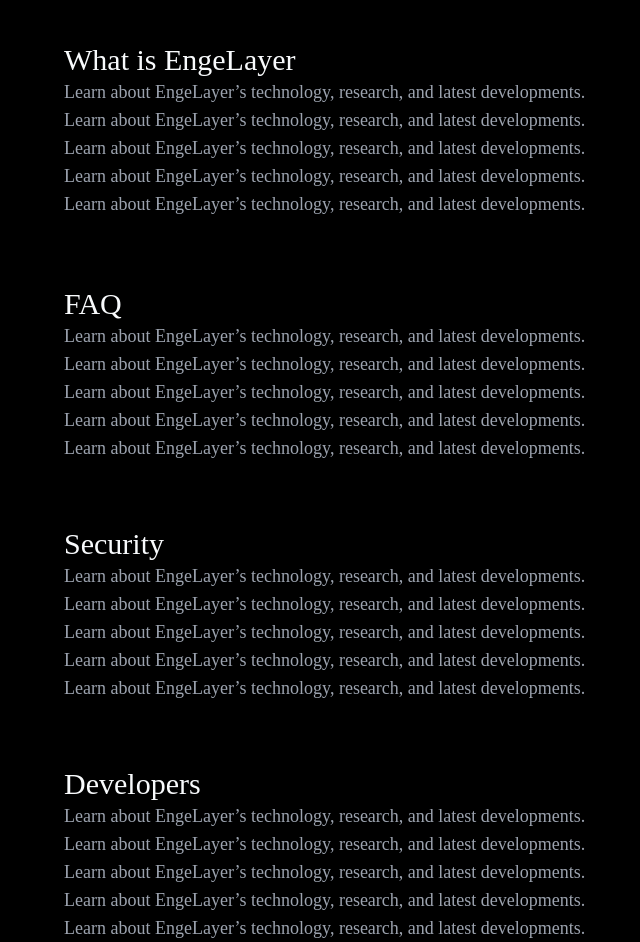
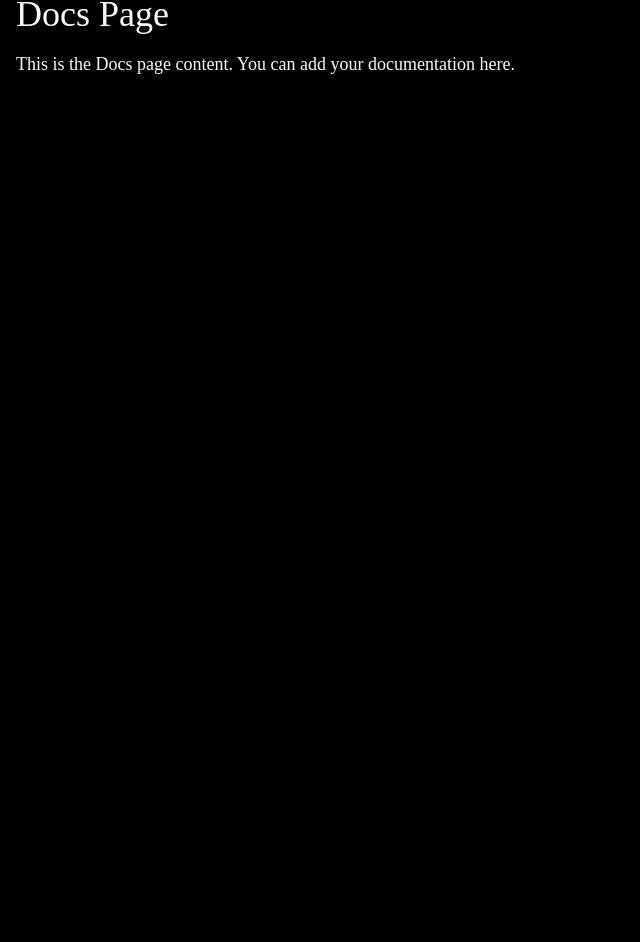
Before and after one commit to van-vanich/engelayer, a Next.js app: page /blog in a window 1280 px wide. Shown: the part 188-1130 px from the top of the page, without its empty margins (0-640 px from the left). After the commit the page ends 800 px from the top, so only its background shows below. Built offline with nearby package versions, Linux system fonts and the light colour scheme.

Commit message:
remove code from blog to docs finish docs page

```diff
--- a/src/app/blog/page.js
+++ b/src/app/blog/page.js
@@ -5,60 +5,11 @@
         <>
             <Navbar/>
             <div>
-              <div className="container mx-auto p-16">
-                  <h1 className="text-3xl">What is EngeLayer</h1>
-                  <p className="text-lg text-gray-400">Learn about EngeLayer’s technology, research, and latest
-                      developments.</p>
-                  <p className="text-lg text-gray-400">Learn about EngeLayer’s technology, research, and latest
-                      developments.</p>
-                  <p className="text-lg text-gray-400">Learn about EngeLayer’s technology, research, and latest
-                      developments.</p>
-                  <p className="text-lg text-gray-400">Learn about EngeLayer’s technology, research, and latest
-                      developments.</p>
-                  <p className="text-lg text-gray-400">Learn about EngeLayer’s technology, research, and latest
-                      developments.</p>
-              </div>
-
-              <div className="container mx-auto pl-16 pt-1">
-                  <h1 className="text-3xl">FAQ</h1>
-                  <p className="text-lg text-gray-400">Learn about EngeLayer’s technology, research, and latest
-                      developments.</p>
-                  <p className="text-lg text-gray-400">Learn about EngeLayer’s technology, research, and latest
-                      developments.</p>
-                  <p className="text-lg text-gray-400">Learn about EngeLayer’s technology, research, and latest
-                      developments.</p>
-                  <p className="text-lg text-gray-400">Learn about EngeLayer’s technology, research, and latest
-                      developments.</p>
-                  <p className="text-lg text-gray-400">Learn about EngeLayer’s technology, research, and latest
-                      developments.</p>
-              </div>
-
-              <div className="container mx-auto pl-16 pt-16">
-                  <h1 className="text-3xl">Security</h1>
-                  <p className="text-lg text-gray-400">Learn about EngeLayer’s technology, research, and latest
-                      developments.</p>
-                  <p className="text-lg text-gray-400">Learn about EngeLayer’s technology, research, and latest
-                      developments.</p>
-                  <p className="text-lg text-gray-400">Learn about EngeLayer’s technology, research, and latest
-                      developments.</p>
-                  <p className="text-lg text-gray-400">Learn about EngeLayer’s technology, research, and latest
-                      developments.</p>
-                  <p className="text-lg text-gray-400">Learn about EngeLayer’s technology, research, and latest
-                      developments.</p>
-              </div>
-
-              <div className="container mx-auto pl-16 pt-16">
-                  <h1 className="text-3xl">Developers</h1>
-                  <p className="text-lg text-gray-400">Learn about EngeLayer’s technology, research, and latest
-                      developments.</p>
-                  <p className="text-lg text-gray-400">Learn about EngeLayer’s technology, research, and latest
-                      developments.</p>
-                  <p className="text-lg text-gray-400">Learn about EngeLayer’s technology, research, and latest
-                      developments.</p>
-                  <p className="text-lg text-gray-400">Learn about EngeLayer’s technology, research, and latest
-                      developments.</p>
-                  <p className="text-lg text-gray-400">Learn about EngeLayer’s technology, research, and latest
-                      developments.</p>
+                <div className="container mx-auto p-4">
+                    <h1 className="text-4xl">Docs Page</h1>
+                    <p className="text-lg mt-4">
+                        This is the Docs page content. You can add your documentation here.
+                    </p>
                 </div>
             </div>
         </>
--- a/src/app/docs/page.js
+++ b/src/app/docs/page.js
@@ -2,17 +2,100 @@
 
 const Docs = () => {
     return (
-        <>
-            <Navbar/>
-            <div>
-                <div className="container mx-auto p-4">
-                    <h1 className="text-4xl">Docs Page</h1>
-                    <p className="text-lg mt-4">
-                        This is the Docs page content. You can add your documentation here.
-                    </p>
-                </div>
+    <>
+        <Navbar/>
+        <div>
+            <div className="container mx-auto p-16">
+                <h1 className="text-3xl pl-2">● What is EngeLayer</h1>
+                <p className="text-lg text-gray-400 pt-2">EngeLayer is an innovative decentralized application
+                    (dApp) built
+                    to deliver onchain analytics specifically for Ethereum Virtual Machine (EVM) Chains. </p>
+                <p className="text-lg text-gray-400">EngeLayer empowers users with a suite of advanced features
+                    designed to provide insights into their digital assets and activities.</p>
+
+                <p className="text-lg text-gray-400 pt-2">EngeLayer offers users the capability to effortlessly
+                    monitor
+                    their onchain balances across multiple EVM chains. With real-time updates and intuitive </p>
+                <p className="text-lg text-gray-400">visualization tools, users can stay informed about their
+                    cryptocurrency holdings at all times.</p>
+
+                <p className="text-lg text-gray-400 pt-2">Dive deep into your transaction history with EngeLayer's
+                    seamless interface. Gain valuable insights into past transactions, including sender and
+                    receiver </p>
+                <p className="text-lg text-gray-400">information, transaction amounts, and more. EngeLayer provides
+                    a
+                    comprehensive overview of your blockchain activity, ensuring transparency and </p>
+                <p className="text-lg text-gray-400">accountability.</p>
+
+                <p className="text-lg text-gray-400 pt-2">EngeLayer goes beyond traditional cryptocurrency tracking
+                    by
+                    offering support for Non-Fungible Tokens (NFTs). Easily manage your NFT holdings, view </p>
+                <p className="text-lg text-gray-400">detailed information about individual tokens, and track their
+                    value over time.</p>
+
+                <p className="text-lg text-gray-400 pt-2">EngeLayer seamlessly integrates with popular EVM-based
+                    decentralized applications (dApps) such as AAVE, Compound Finance, and Lido Finance. Track
+                    your </p>
+                <p className="text-lg text-gray-400">interactions with these platforms directly from EngeLayer's
+                    interface, allowing for a comprehensive overview of your lendings, borrows or staked assets.</p>
+
+                <p className="text-lg text-gray-400 pt-2">Welcome to the future of Web3 Analytics – Welcome to
+                    EngeLayer.</p>
+
             </div>
-        </>
+
+            <div className="container mx-auto pl-16 pt-1">
+                <h1 className="text-3xl pl-2">● FAQ</h1>
+                <h2 className="text-xl">How can I access my onchain balances?</h2>
+
+                <p className="text-lg text-gray-400 pt-2">Users can access their onchain balances by just entering
+                    their wallet address in Dashboard. Once wallet address is entered, users can view their
+                    balances </p>
+                <p className="text-lg text-gray-400">across various EVM chains.</p>
+
+                <h2 className="text-xl pt-4">Can I track my transaction history on EngeLayer?</h2>
+                <p className="text-lg text-gray-400 pt-2">Absolutely! EngeLayer provides users with a detailed
+                    transaction history, allowing them to explore and analyze their onchain activities. Users can
+                    view </p>
+                <p className="text-lg text-gray-400">transaction details such as sender, receiver, amount, and much
+                    more.</p>
+
+                <h2 className="text-xl pt-4">Can I track the value of my Non-Fungible Token holdings on
+                    EngeLayer?</h2>
+
+                <p className="text-lg text-gray-400 pt-2">Yes, you can! EngeLayer empowers users with comprehensive
+                    insights into their Non-Fungible Token holdings, offering detailed information and
+                    estimated </p>
+                <p className="text-lg text-gray-400">values for each digital asset.</p>
+
+            </div>
+
+            <div className="container mx-auto pl-16 pt-16">
+                <h1 className="text-3xl pl-2">● Developers</h1>
+                <p className="text-lg text-gray-400 pt-2">EngeLayer welcomes developers to integrate their
+                    decentralized applications (dApps) to our Infrastructure for real-time onchain Analytics by
+                    providing </p>
+                <p className="text-lg text-gray-400">users with valuable insights and analytics directly through our
+                    user-friendly interface.</p>
+
+                <p className="text-lg text-gray-400 pt-2">Integrating your dApp with EngeLayer enables users to
+                    seamlessly track their interactions and contributions within your ecosystem. By leveraging
+                    our </p>
+                <p className="text-lg text-gray-400">analytics platform, developers can increase the visibility of
+                    their dApp and attract new users interested in monitoring their onchain activities.</p>
+
+                <p className="text-lg text-gray-400 pt-2">Users can access analytics for multiple dApps within a
+                    single platform, eliminating the need to navigate between different interfaces and
+                    applications.</p>
+
+                <p className="text-lg text-gray-400 pt-2">EngeLayer values collaborative partnerships with
+                    developers, fostering a community-driven approach to blockchain analytics. We are open to
+                    feedback, </p>
+                <p className="text-lg text-gray-400">suggestions, and feature requests from developers, ensuring
+                    that our platform meets the evolving needs of the blockchain ecosystem.</p>
+            </div>
+        </div>
+    </>
 
     );
 };
```
Lines whose indentation alone changed are shown as unchanged.
